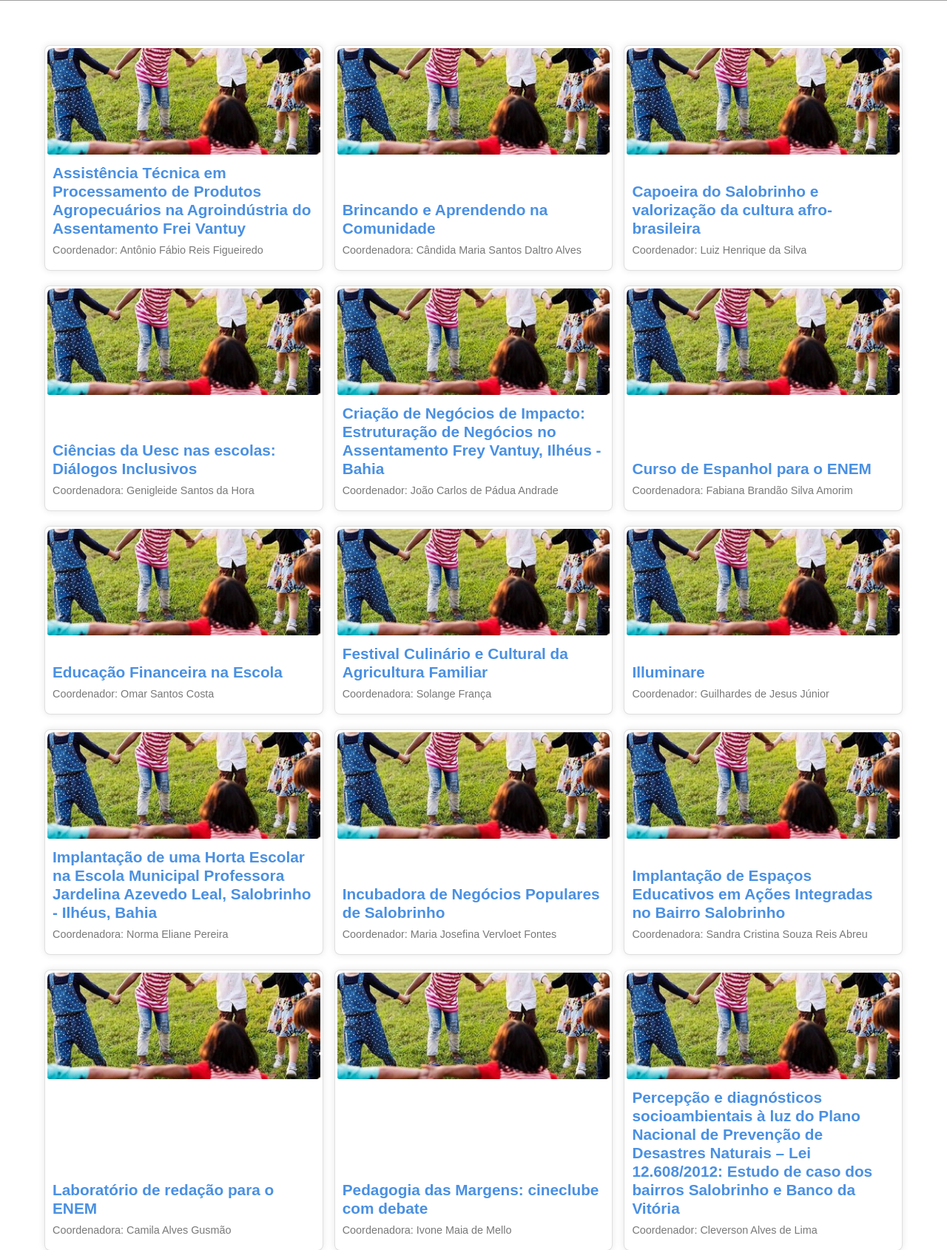
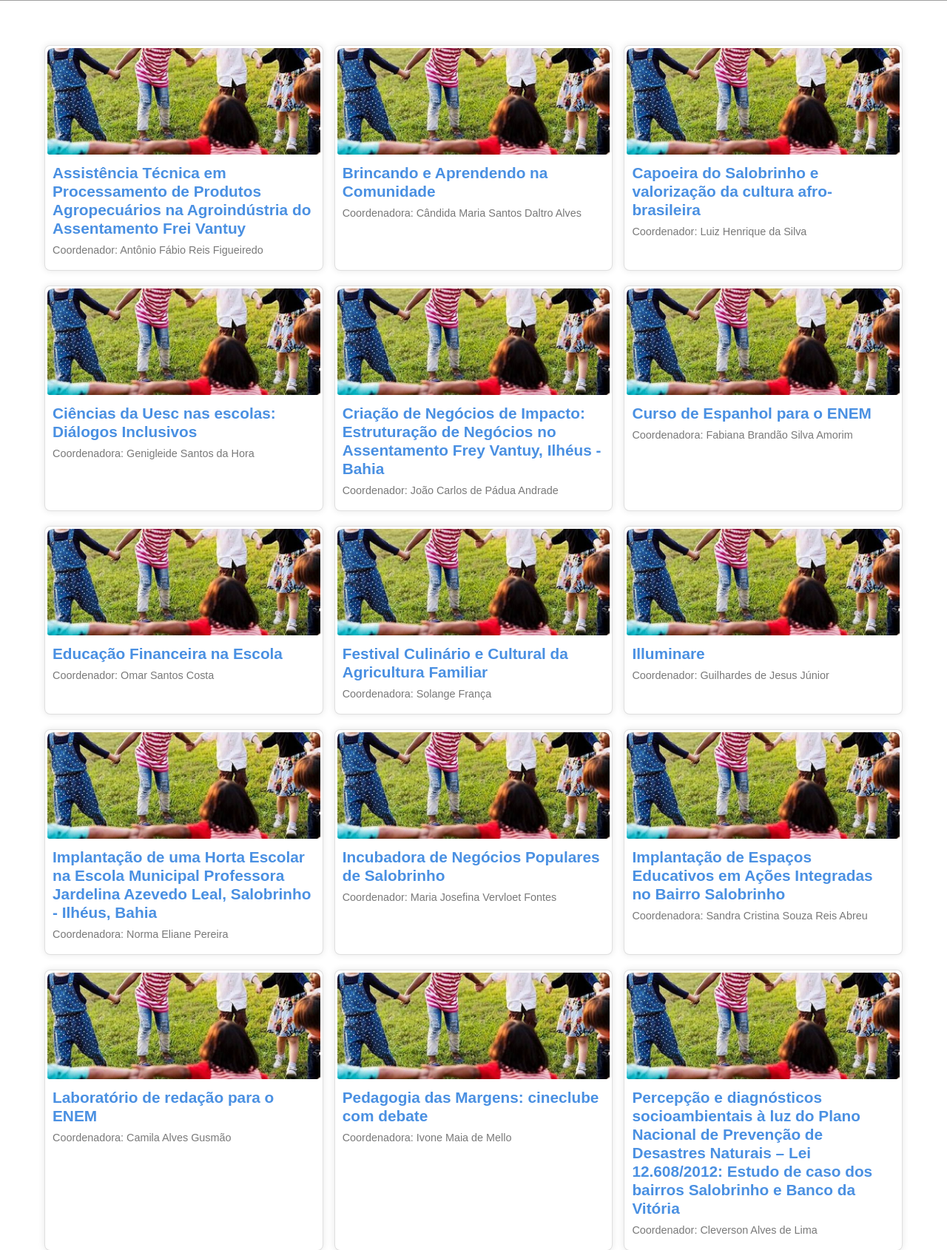
Before and after one commit to NUCOM-PROEX-UESC/UESC-Comunidades, a PHP site: page /uesccomunidades.html in a window 1280 px wide. Shown: the part 1039-2729 px from the top of the page at 74% size. Run offline with PHP 8.4, Linux system fonts and the light colour scheme; grey boxes are pictures that could not be loaded.

Commit message:
FIX: Corrijindo o espaçamento do conteudo abaixo da imagem do projeto

```diff
--- a/css/uesccomunidade.css
+++ b/css/uesccomunidade.css
@@ -42,6 +42,7 @@ body {
     border-radius: 8px; /* Adiciona bordas arredondadas */
     box-shadow: 0px 0px 10px rgba(0, 0, 0, 0.1); /* Adiciona uma sombra sutil */
     transition: box-shadow 0.3s ease; /* Adiciona transição suave para a sombra */
+    display: flow-root;
 }
 
 /* Efeito hover */
```
